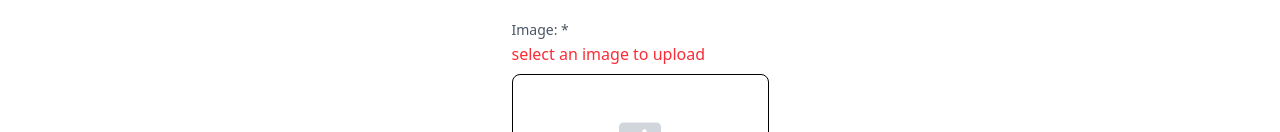
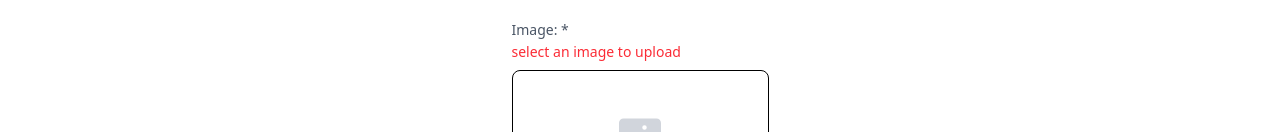
Before and after one commit to wallacesenna01/imageLite, a Next.js app: page /formulario in a window 1280 px wide. Both pictures are taken after typing "Sample", "Sample" into the empty fields and a click on the button "Save". Shown: the part 322-454 px from the top of the page. Built offline with nearby package versions, Linux system fonts and the light colour scheme.

Commit message:
componetizando erros inputs

```diff
--- a/src/app/formulario/page.tsx
+++ b/src/app/formulario/page.tsx
@@ -1,6 +1,6 @@
 'use client'
 
-import { InputText, Button, useNotification } from '@/components'
+import { InputText, Button, useNotification, FieldError } from '@/components'
 import { Template, RenderIf } from '@/components/Template'
 import { useImageService } from '@/resources/image/image.service'
 import Link from 'next/link'
@@ -58,7 +58,7 @@ export default function FormularioPage() {
                         <InputText id='name' onChange={formik.handleChange}
                         value={formik.values.name}
                          placeholder='type the name of the image'/>
-                         <span className='text-red-500'>{formik.errors.name}</span>
+                         <FieldError error={formik.errors.name}/>
                     </div>
 
                     <div className=' mt-5 grid grid-cols-1'>
@@ -66,12 +66,12 @@ export default function FormularioPage() {
                         <InputText id='tags' onChange={formik.handleChange}
                          value={formik.values.tags}
                          placeholder='type the name of the tag'/>
-                         <span className='text-red-500'>{formik.errors.tags}</span>
+                           <FieldError error={formik.errors.tags}/>
                     </div>
 
                     <div className='mt-5 grid grid-cols-1'>
                       <label className='block text-sm font-medium leading-6 text-gray-600'>Image: *</label>
-                      <span className='text-red-500'>{formik.errors.file}</span>
+                      <FieldError error={formik.errors.file}/>
                       <div className='mt-2 flex justify-center rounded-lg border border-dahsed borde-gray-900/25 px-6 py-10'>
                          <div className='text-center'>
 
--- a/src/components/index.ts
+++ b/src/components/index.ts
@@ -1,5 +1,5 @@
 export { Template } from './Template'
 export  { ImageCard} from './ImageCard'
 export { Button } from './button'
-export {InputText} from './input'
+export {InputText, FieldError} from './input'
 export { useNotification } from './notification';
--- /dev/null
+++ b/src/components/input/FieldError.tsx
@@ -0,0 +1,13 @@
+interface FieldErrorProps {
+    error: any | null
+}
+
+export const FieldError: React.FC<FieldErrorProps> = ({error}) => {
+
+    if (error) {
+        return (
+             <span className="text-red-500 text-sm">{error}</span>
+        )
+    }
+    return false;
+}
--- a/src/components/input/index.ts
+++ b/src/components/input/index.ts
@@ -1 +1,2 @@
 export { InputText} from './inputText'
+export {FieldError} from './FieldError'
```
